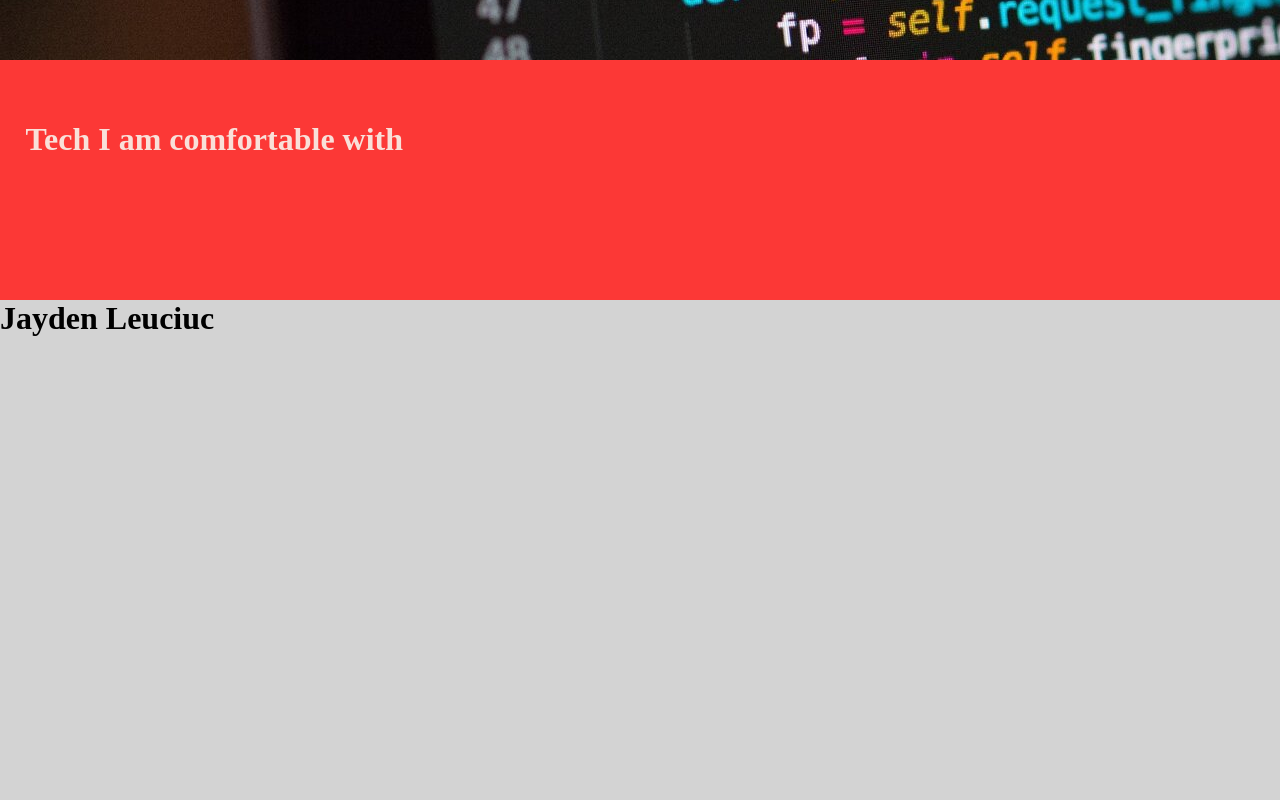
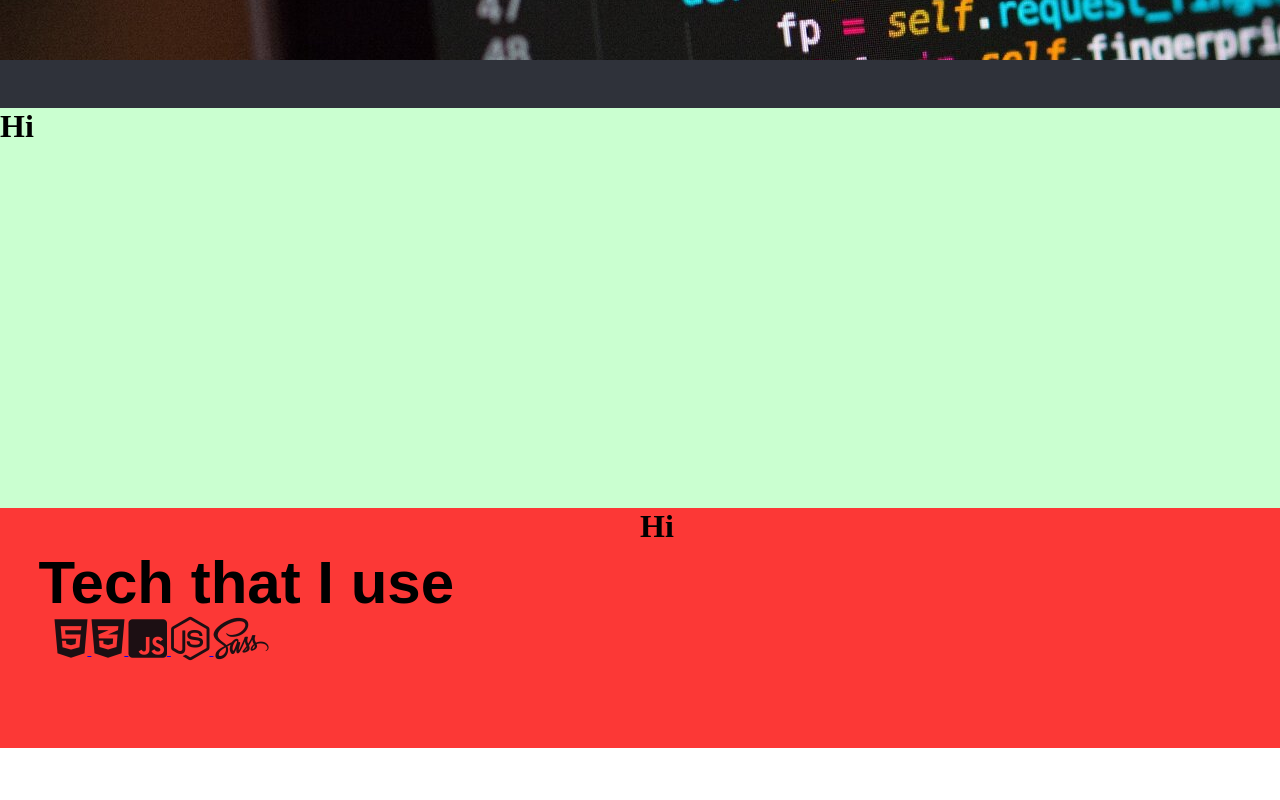
Before and after one commit to jayden-leuciuc/Personal-Portfolio-Project, a website: page dist/index.html in a window 1280 px wide. Shown: the part 740-1540 px from the top of the page. Drawn offline with Linux system fonts and the light colour scheme.

Commit message:
Fixed align issues on tech block added more blocks

```diff
--- a/scss/_config.scss
+++ b/scss/_config.scss
@@ -12,3 +12,7 @@
 $background-light: #f9e0d9;
 
 $background-image: url("/media/1080.jpg");
+
+@mixin easeOut {
+  transition: all 0.5s ease-out;
+}
--- a/scss/main.scss
+++ b/scss/main.scss
@@ -8,7 +8,7 @@ body {
     height: 100vh;
     max-width: 100%;
   }
-
+  //Image Area
   .image-block {
     @extend .block;
     background: $background-image;
@@ -16,28 +16,85 @@ body {
     .intro-text {
       padding-top: 20vh;
       padding-left: 33vw;
-      #name {
+      h1 {
         color: $text-light;
+        font-size: 5rem;
+        margin-bottom: 0;
+        font-family: Helvetica;
       }
-      #p {
+      p {
+        font-family: Helvetica;
       }
     }
   }
-  .landing-pt2 {
-    @extend .block;
+  //Black block
+  .black-block {
+    padding: 3vh;
+    background-color: $palette-grey;
+    max-width: 100%;
+  }
+  .about-me-block {
+    max-width: 100%;
+    height: 50vh;
+    background-color: $palette-tea;
     h1 {
-      margin-top: 0;
+      padding: 0;
+      margin: 0;
     }
   }
+  //Orange area
   .tech-block {
+    background-color: $palette-vivid;
     height: 30vh;
-    background-color: $palette-vivid;
-    .tech-container {
+
+    .tech-section {
+      background-color: $palette-vivid;
+      float: left;
+      width: 50%;
+      height: 100%;
       margin: 0;
-      padding: 5vh 0 0 2vw;
-      h1 {
-        color: $text-light;
+
+      .textNIcons {
+        padding: 5vh 0 0 3vw;
+        h1 {
+          font-size: 3.75rem;
+          font-family: sans-serif;
+          margin: 0;
+        }
+      }
+
+      .icons {
+        text-decoration: none;
+        padding-left: 1rem;
+
+        i {
+          color: $text-dark;
+          font-size: 2.75rem;
+        }
+        i:hover {
+          color: white;
+        }
       }
     }
+    .info-section {
+      float: right;
+      width: 50%;
+      margin: 0;
+      height: 100%;
+      background-color: $palette-vivid;
+    }
+    h1 {
+      margin: 0;
+    }
+  }
+  //White block {
+  .white-block {
+    padding: 3vh;
+    background-color: white;
+    max-width: 100%;
+  }
+  .projects-block {
+    background-color: lightblue;
+    height: 50vh;
   }
 }
```
Also changed, not shown: dist/css/main.css, dist/index.html, dist/js/main.js.
